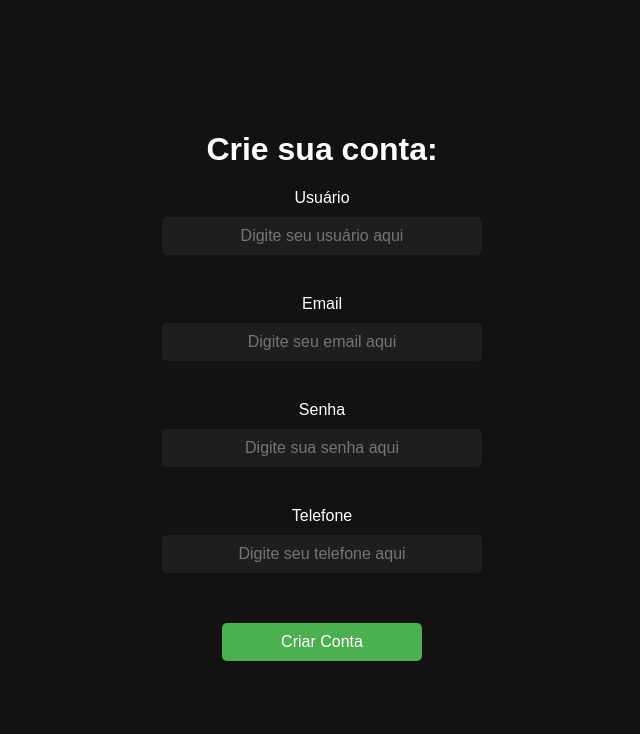
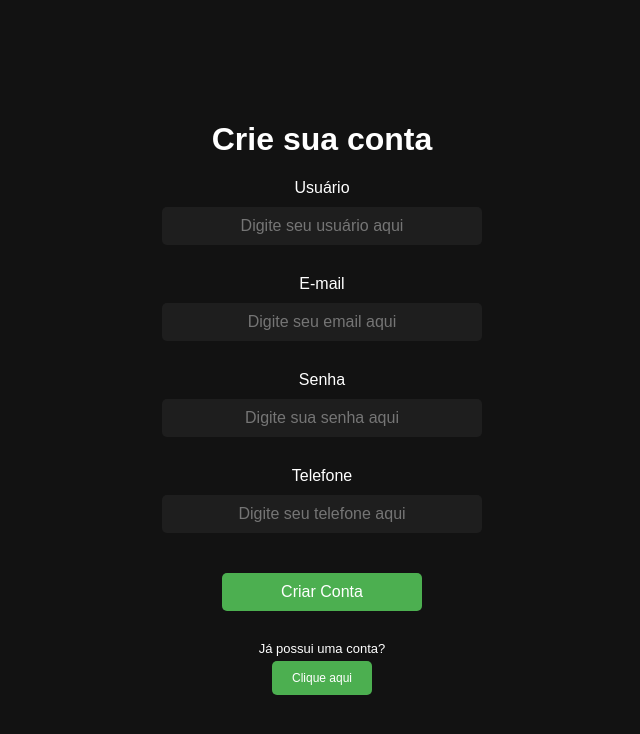
Before and after one commit to DanielZarkos/CadastroContatos, a React (Create React App) app in the folder CadastroContatosFrontend/: page /register in a window 1280 px wide. Shown: the top 734 px of the page, without its empty margins (318-958 px from the left). Built offline with nearby package versions, Linux system fonts and the light colour scheme.

Commit message:
CSS fixing RegisterPage

```diff
--- a/CadastroContatosFrontend/src/pages/LoginPage/LoginPage.tsx
+++ b/CadastroContatosFrontend/src/pages/LoginPage/LoginPage.tsx
@@ -42,12 +42,12 @@ const LoginPage = () => {
 
       <form onSubmit={handleSubmit(logInFunction)}>
         <div className="div-for-email-and-password">
-          <span>Email</span>
+          <span>E-mail</span>
           <div>
             <input
               className="password-and-email"
               type="text"
-              placeholder="Digite seu email aqui"
+              placeholder="Digite seu e-mail aqui"
               {...register("email")}
             />
             <p className="error-text">{errors.email?.message}</p>
@@ -55,7 +55,7 @@ const LoginPage = () => {
         </div>
 
         <div className="div-for-email-and-password">
-          <span>Password</span>
+          <span>Senha</span>
           <div>
             <input
               className="password-and-email"
--- a/CadastroContatosFrontend/src/pages/RegisterPage/RegisterPage.css
+++ b/CadastroContatosFrontend/src/pages/RegisterPage/RegisterPage.css
@@ -20,7 +20,6 @@ form {
 
 .error-text {
   margin: 0px;
-  margin-bottom: 10px;
   font-size: 8px;
   color: rgb(199, 70, 0);
 }
--- a/CadastroContatosFrontend/src/pages/RegisterPage/RegisterPage.tsx
+++ b/CadastroContatosFrontend/src/pages/RegisterPage/RegisterPage.tsx
@@ -56,7 +56,7 @@ export default function Register() {
   return (
     <>
       <div className="container">
-        <h1>Crie sua conta:</h1>
+        <h1>Crie sua conta</h1>
 
         <form onSubmit={handleSubmit(onFormSubmit)}>
           <div className="major">
@@ -73,7 +73,7 @@ export default function Register() {
             </div>
 
             <div className="div-register-login">
-              <span>Email</span>
+              <span>E-mail</span>
               <input
                 className="password-and-email"
                 type="text"
@@ -108,6 +108,16 @@ export default function Register() {
           <div className="div-register-login">
             <button type="submit">Criar Conta</button>
           </div>
+
+          <span className="cadastre-se">Já possui uma conta?</span>
+          <button
+            onClick={() => {
+              navigate("/login");
+            }}
+            className="button-cadastrar"
+          >
+            Clique aqui
+          </button>
         </form>
       </div>
     </>
```
